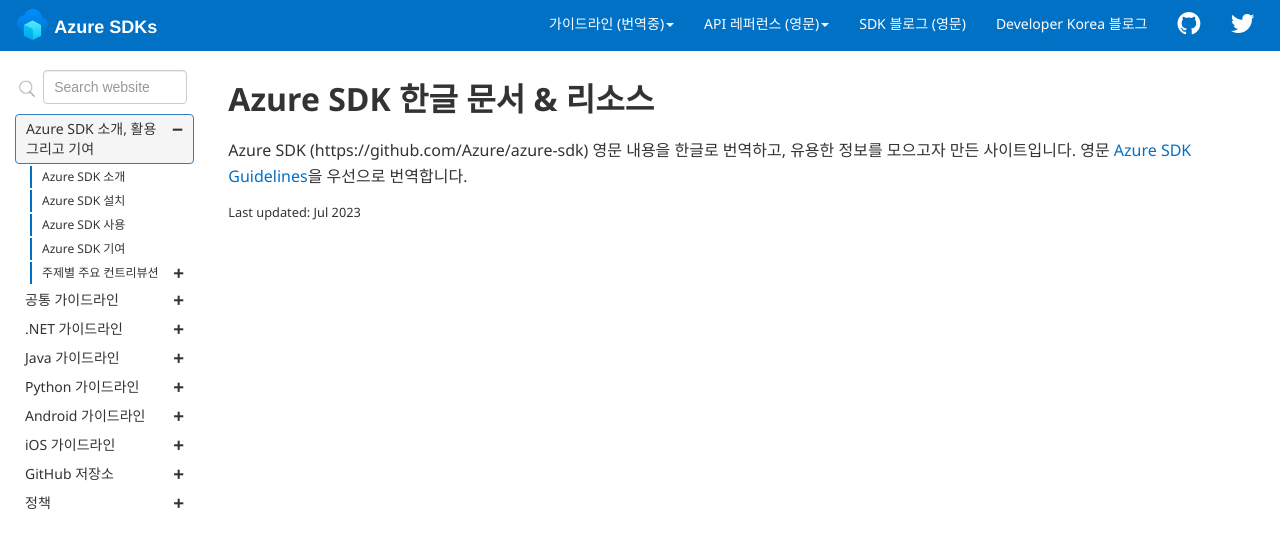
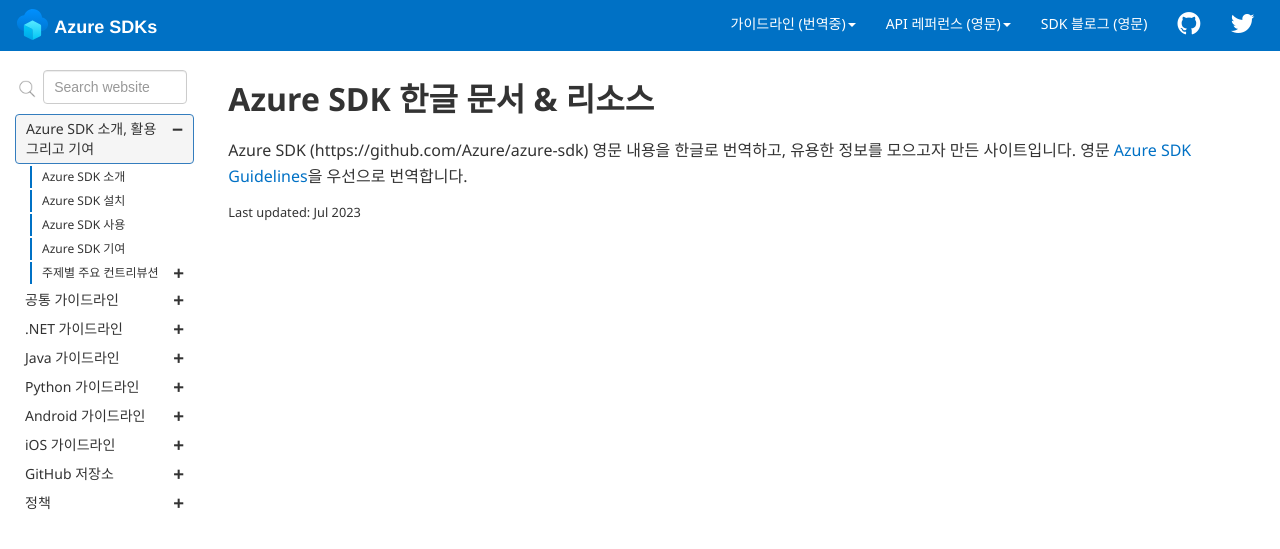
Before and after one commit to Azure/azure-sdk-korean, a Jekyll site: the page built from index.md, in a window 1280 px wide and 900 px high. Shown: the top 549 px of the window. Built offline with Jekyll 4.4.1, drawn with Linux system fonts in a browser that asks for light colours; comment, search, counter and statistics services are not loaded.

Commit message:
closes #128; deleted an item from top-nav part on azure-sdk-korean blog

```diff
--- a/_data/topnav.yml
+++ b/_data/topnav.yml
@@ -3,8 +3,6 @@ topnav:
   items:
     - title: SDK 블로그 (영문)
       external_url: https://aka.ms/azsdk/blog
-    - title: Developer Korea 블로그
-      external_url: https://microsoft.github.io/developerkorea/
 
 
 topnav_dropdowns:
```
